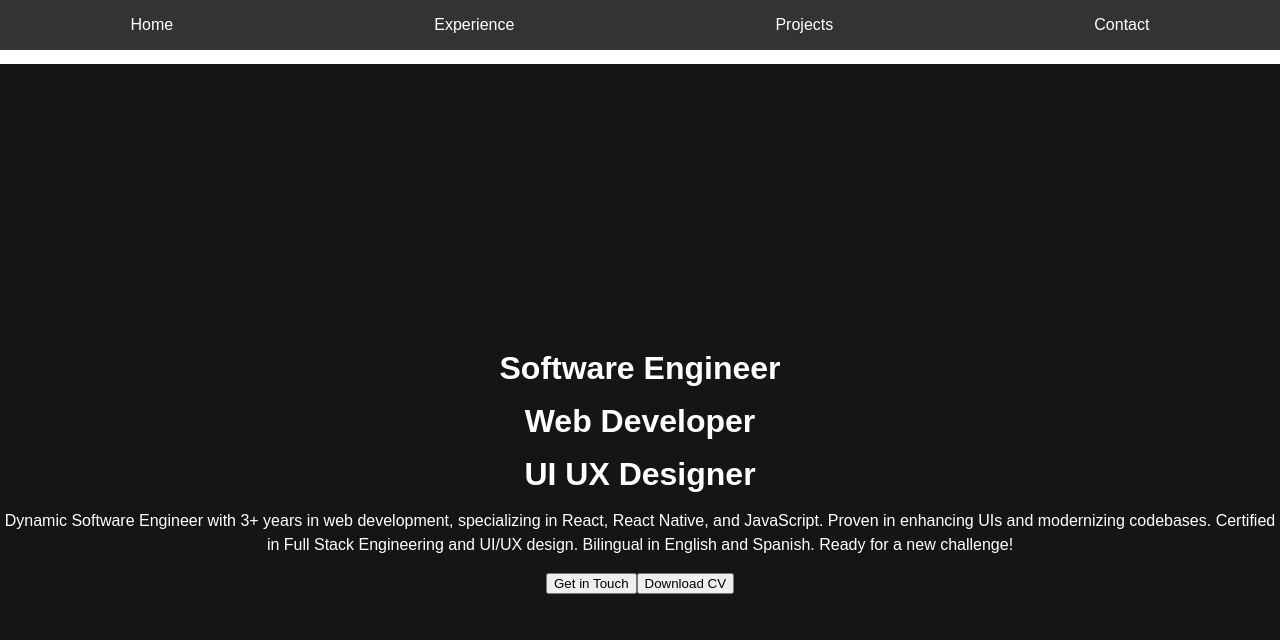
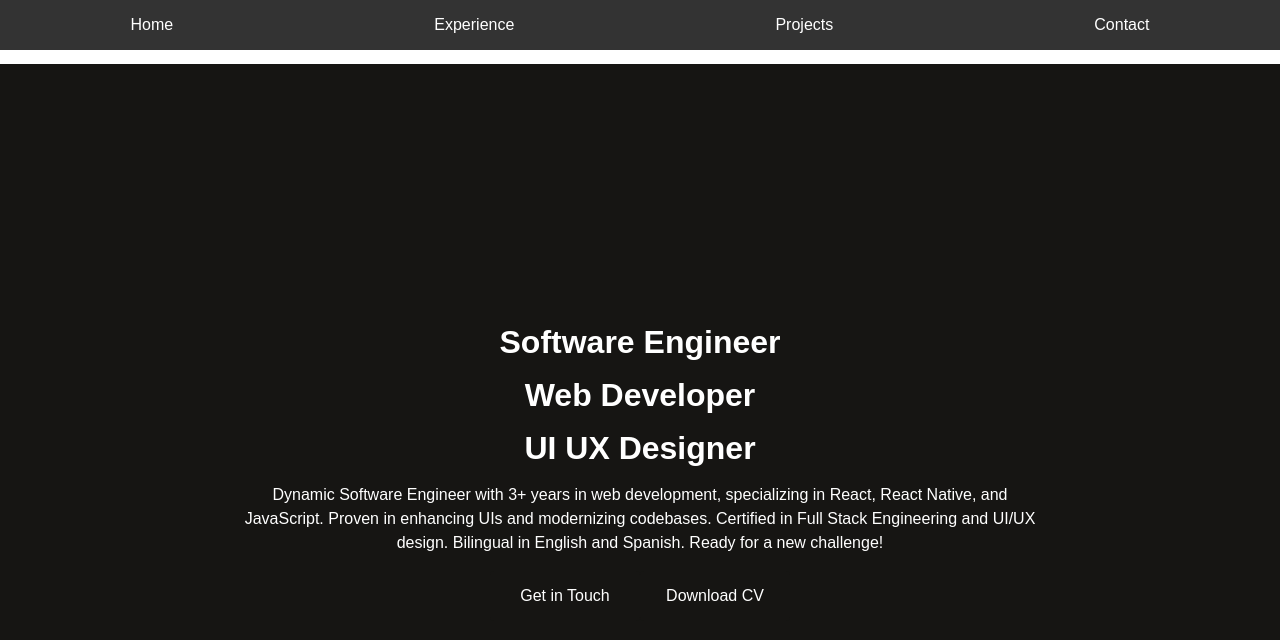
Before and after one commit to luiscolon0426/my-portfolio, a React (Create React App) app: page / in a window 1280 px wide. Shown: the top 640 px of the page. Built offline with nearby package versions, Linux system fonts and the light colour scheme.

Commit message:
added css props to buttons

```diff
--- a/src/App.css
+++ b/src/App.css
@@ -8,6 +8,7 @@
   padding: 0;
   display: flex;
   justify-content: center;
+    margin-top: 4em;
   align-items: center;
   text-align: center;
 }
@@ -59,11 +60,59 @@ nav ul li a:hover {
   text-decoration: underline;
 }
 
-.App {
-  margin-top: 4em;
+#home {
+  position: relative; /* Ensure positioning context for absolute positioning */
+  max-width: 800px;
+  margin: 0 auto;
+  text-align: center;
 }
 
 section {
   padding: 2em;
   margin: 1em 0;
 }
+
+.button-container {
+  position: absolute;
+  left: 50%; /* Center horizontally */
+  top: 50%; /* Center vertically */
+  transform: translate(-50%, -50%); /* Adjust for perfect centering */
+  display: flex;
+  gap: 10px; /* Space between buttons */
+}
+
+button {
+  background-color: #161513;
+  color: #fff;
+  border: none;
+  border-radius: 4px;
+  padding: 10px 20px;
+  font-family: 'Poppins', sans-serif;
+  font-size: 16px;
+  cursor: pointer;
+  transition: background-color 0.3s, transform 0.2s;
+  width: 150px; /* Set specific width */
+  height: 50px; /* Set specific height */
+}
+
+/* Specific styles for the "Get in Touch" button */
+button:first-of-type {
+
+}
+
+/* Specific styles for the "Download CV" button */
+button:last-of-type {
+}
+
+button:hover {
+  background-color: #333;
+}
+
+button:focus {
+  outline: none;
+  box-shadow: 0 0 0 2px #fff;
+}
+
+button:active {
+  transform: scale(0.98);
+}
```
